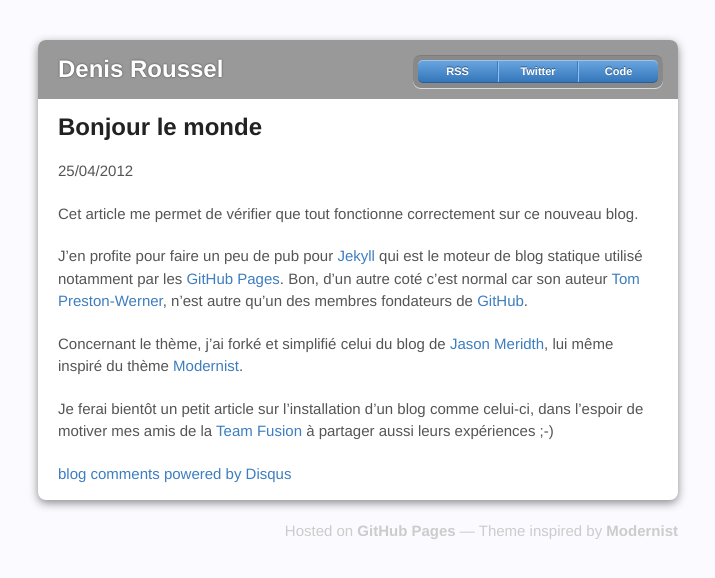
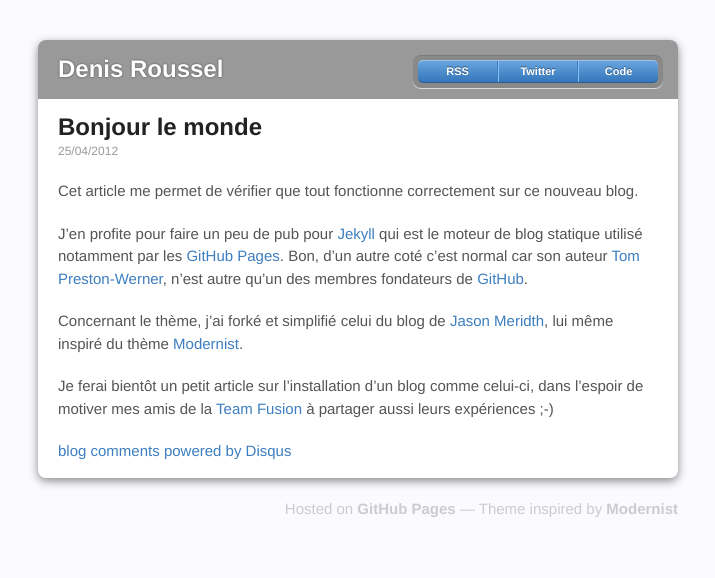
Before and after one commit to KuiKui/kuikui.github.com, a Jekyll site: the page built from _posts/2012-04-25-bonjour_monde.md, in a window 1280 px wide. Shown: the top 578 px of the page, without its empty margins (282-997 px from the left). Built offline with Jekyll 4.4.1, drawn with Linux system fonts in a browser that asks for light colours; Markdown is read by kramdown in place of the engine named in the settings; comment, search, counter and statistics services are not loaded.

Commit message:
mise en page des dates

```diff
--- a/_posts/2012-04-25-bonjour_monde.md
+++ b/_posts/2012-04-25-bonjour_monde.md
@@ -5,7 +5,7 @@ title: Bonjour le monde
 
 # {{ page.title }} #
 
-<span class="date">{{ page.date | date: "%d/%m/%Y" }}</span>
+<span class="date post">{{ page.date | date: "%d/%m/%Y" }}</span>
 
 Cet article me permet de vérifier que tout fonctionne correctement sur ce nouveau blog.
 
--- a/index.html
+++ b/index.html
@@ -5,7 +5,7 @@ title: Denis Roussel
 <h1>Blog Posts</h1>
 <ul class="posts">
   {% for post in site.posts %}
-    <li>{{ post.date | date: "%d/%m/%Y" }} &raquo; <a href="{{ post.url }}">{{ post.title }}</a></li>
+    <li><span class="date">{{ post.date | date: "%d/%m/%Y" }}</span> &raquo; <a href="{{ post.url }}">{{ post.title }}</a></li>
   {% endfor %}
 </ul>
 
--- a/stylesheets/styles.css
+++ b/stylesheets/styles.css
@@ -251,6 +251,15 @@ small {
   font-size: 11px;
 }
 
+span.date {
+  color: #999;
+  font-size: 12px;
+}
+span.date.post {
+  display: block;
+  margin-top: -18px;
+}
+
 hr {
   border: 0;
   background: #aaa;
```
